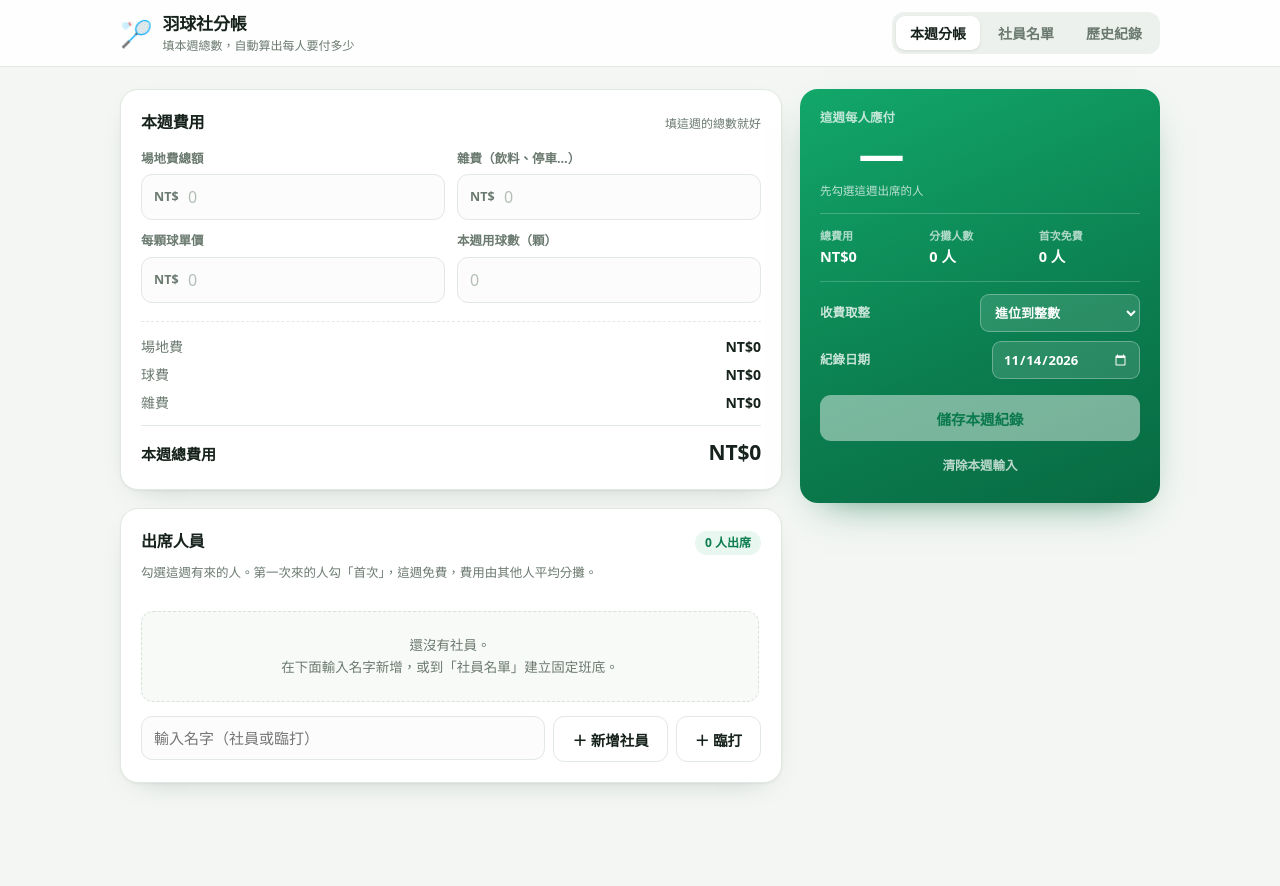
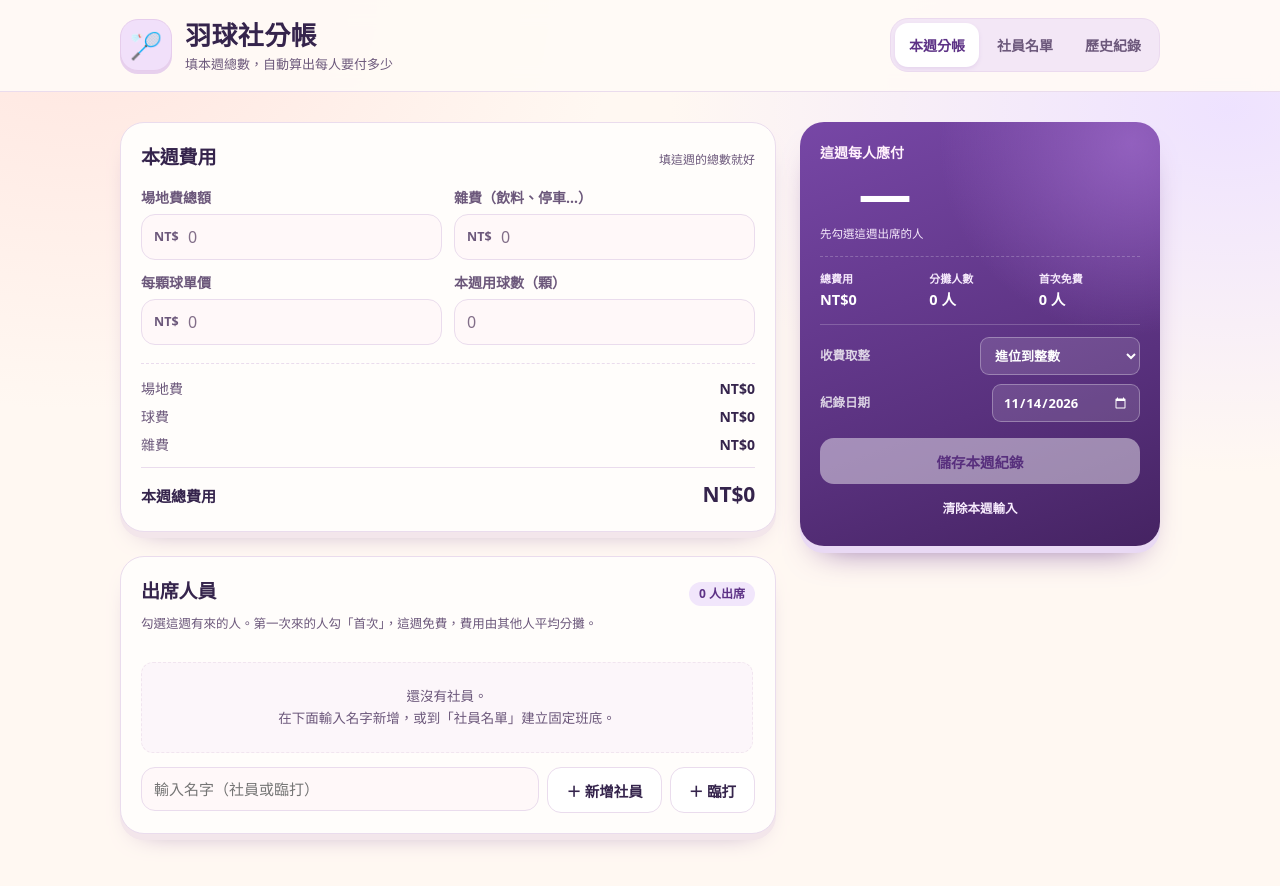
Before and after one commit to cindytsai-web/club-fees, a plain HTML site: page index.html in a window 1280 px wide. Before the commit the page ends 855 px from the top, so only its background shows below. Drawn offline with Linux system fonts and the light colour scheme.

Commit message:
Restyle club fees with a pastel badminton theme

```diff
--- a/index.html
+++ b/index.html
@@ -329,6 +329,80 @@
     .tab { flex: 1; justify-content: center; padding: 7px 8px; }
     .card { padding: 16px; border-radius: 16px; }
     .field-grid { grid-template-columns: 1fr; }
+  }
+</style>
+<style>
+  :root {
+    --bg: #fff8f2;
+    --card: #fffdfb;
+    --ink: #35244c;
+    --muted: #6c587b;
+    --line: #eadced;
+    --green: #7346a1;
+    --green-600: #5d3286;
+    --green-soft: #f1e6fb;
+    --amber-soft: #ffe8c9;
+    --amber: #774214;
+    --radius: 24px;
+    --shadow: 0 6px 0 #f3e6eb, 0 14px 30px -22px #825c9b;
+  }
+  body {
+    background: radial-gradient(ellipse at 6% 0%, #ffe5df 0, transparent 34rem),
+                radial-gradient(ellipse at 96% 12%, #eee2ff 0, transparent 35rem),
+                var(--bg);
+    font-family: Nunito, "PingFang TC", "Microsoft JhengHei", system-ui, sans-serif;
+  }
+  .topbar { background: rgba(255, 250, 246, .94); }
+  .topbar-inner { padding-block: 16px; }
+  .brand { gap: 13px; }
+  .logo {
+    display: grid; place-items: center; width: 52px; height: 52px;
+    flex: none; border: 1px solid #e6cdec; border-radius: 18px;
+    background: #f1e0fa; box-shadow: 0 3px 0 #e7d0ed;
+  }
+  .brand h1 { font-size: clamp(21px, 4vw, 26px); letter-spacing: .015em; }
+  .brand p { font-size: 13px; }
+  .tabs { background: #f3e7f6; border: 1px solid #ebdaef; border-radius: 18px; }
+  .tab { min-height: 44px; border-radius: 13px; }
+  .tab.active { color: #5d3286; box-shadow: 0 2px 4px #e5d4ed; }
+  main { padding-top: 30px; }
+  .layout, .stack { gap: 24px; }
+  .card h2 { font-size: 19px; }
+  .field { font-size: 14px; }
+  .field input, .add-row input { background: #fff8f9; border-radius: 14px; }
+  .field input:hover, .btn.ghost:hover { border-color: #cbaedc; }
+  .field input:focus, .add-row input:focus {
+    box-shadow: 0 0 0 3px #eee0f8;
+  }
+  .field input::placeholder { color: #826e89; }
+  .att-row, .empty { background: #fcf6fa; border-color: #f1e5ef; }
+  .att-row:hover, .btn.ghost:hover { background: #f9effa; }
+  .att-row.on { border-color: #e3cff3; }
+  .att-row.on:hover, .btn.on-green:hover { background: #efe1fa; }
+  .tick { border-color: #b59ac6; }
+  .btn, .mini { border-radius: 14px; }
+  .summary {
+    background: radial-gradient(circle at 92% 5%, #9260be, transparent 12rem),
+                linear-gradient(160deg, #7747a6, #59317e 64%, #452362);
+    top: 108px;
+    box-shadow: 0 7px 0 #e9d9f4, 0 20px 36px -22px #67348b;
+  }
+  .summary-label { font-size: 14px; color: #fff1fc; }
+  .summary-meta span, .sum-note, .btn.text { color: #f6eafc; }
+  .per-person b { font-size: clamp(38px, 6vw, 53px); }
+  .summary-meta { border-top-style: dashed; }
+  @media (max-width: 640px) {
+    .topbar-inner { padding-block: 10px; }
+    .logo { width: 43px; height: 43px; border-radius: 14px; font-size: 22px; }
+    main { padding-top: 18px; }
+    .layout, .stack { gap: 18px; }
+    .card { border-radius: 21px; }
+    .add-row input, .sum-field input, .sum-field select { font-size: 16px; }
+  }
+  @media (pointer: coarse) {
+    .tick, .icon-btn { min-width: 44px; min-height: 44px; }
+    .btn.text, .mini { min-height: 44px; }
+    .first-toggle { min-height: 44px; }
   }
 </style>
 </head>
```
